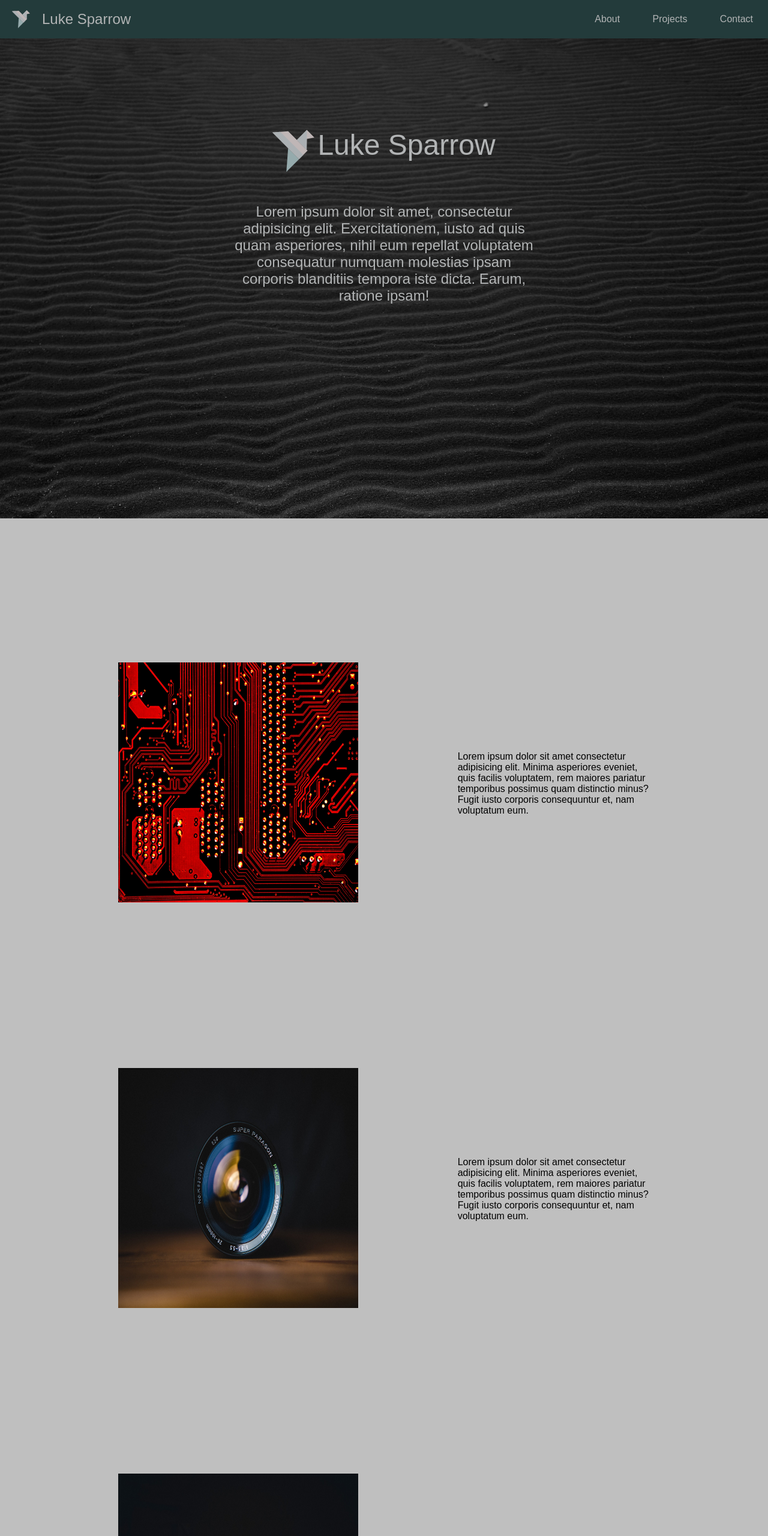
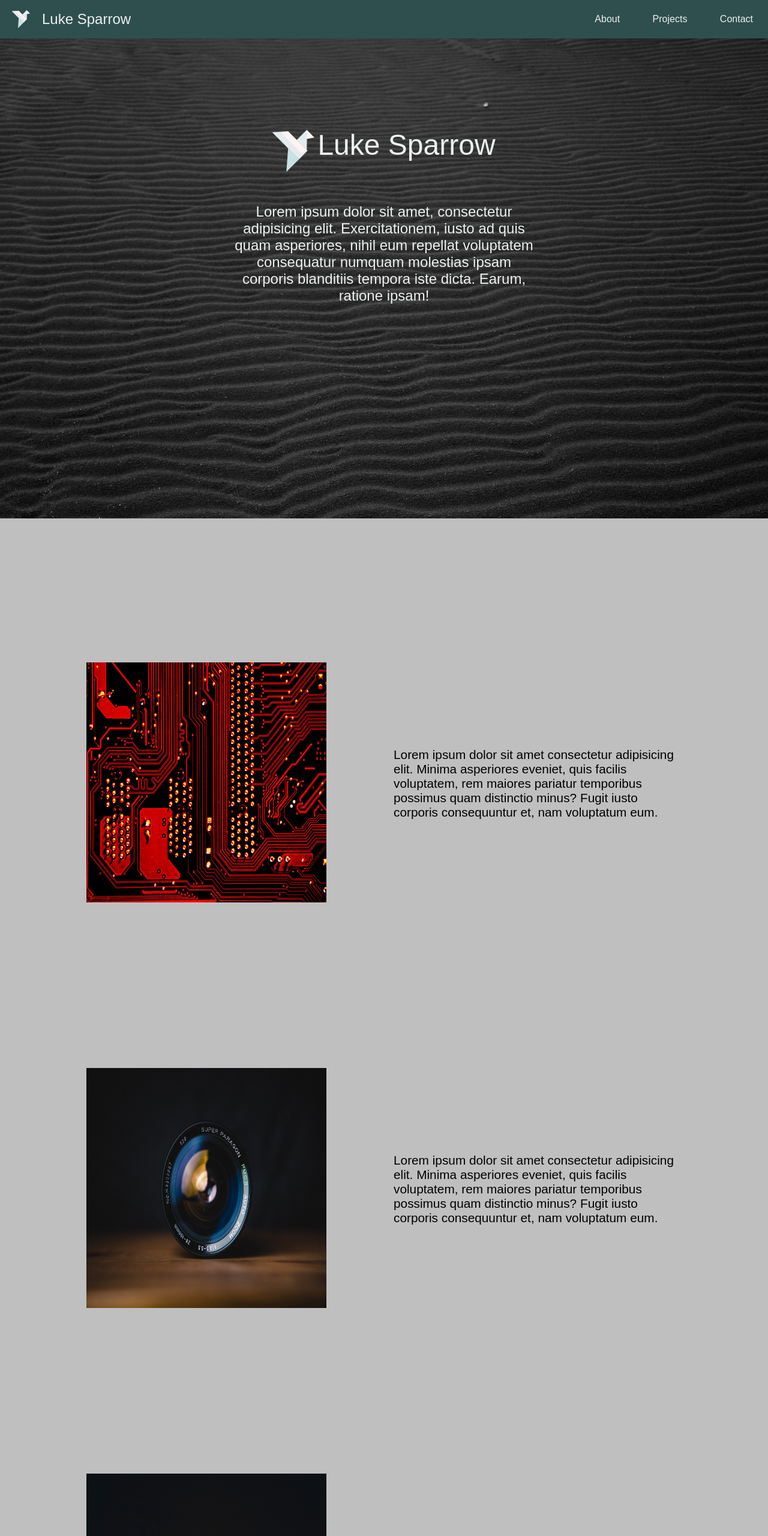
Before and after one commit to Luke-Sparrow/portfolio, a plain HTML site: page index.html in a window 1280 px wide. Shown: the top 2560 px of the page at 60% size. Drawn offline with Linux system fonts and the light colour scheme; a web font is replaced by a local one.

Commit message:
updating broken styling

```diff
--- a/style.css
+++ b/style.css
@@ -16,6 +16,7 @@
 .top_section {
     background-image: url('./images/top_background.jpg');
     background-size: cover;
+    top: 0;
     height: 100vh;
     transition: all 1000ms ease-in;
     align-items: center;
@@ -30,15 +31,15 @@
     opacity: 1;
 }
 
-.top_section::before {
+/* .top_section::before {
     content: '';
-    position: absolute;
+    position: fixed;
     top: 0px;
     right: 0px;
     bottom: 0px;
     left: 0px;
     background-color: rgba(0, 0, 0, 0.25);
-}
+} */
 
 /* Styles for the navbar, and getting it to stay at the top of the window even when scrolling. */
 
@@ -92,7 +93,7 @@ header a {
 }
 
 .navlist li a {
-    transition: all 0.3s ease 0s;
+    transition: all 0.1s;
 }
 
 /* Styles for the healine image, name, and statement. Basic placement on the page. */
@@ -127,7 +128,6 @@ header a {
 /* Setting up project list to be below the initial window, and setting each project up to fade in from the edge of the screen with Intersection Observers in script.js */
 
 .projects {
-    height: 2000px;
     background-color: rgba(0,0,0,0.25);
 }
 
@@ -143,7 +143,7 @@ header a {
 .project1 {
     padding-top: 15rem;
     transform: translateX(-50%);
-    transition: all 1000ms ease-in;
+    transition: all 800ms ease-in;
     opacity: 0;
 }
 
@@ -153,12 +153,13 @@ header a {
 }
 
 .project1 p {
-    width: 20rem;
+    width: 30rem;
+    font-size: 1.3rem;
 }
 
 .project2 {
     transform: translateX(50%);
-    transition: all 1000ms ease-in;
+    transition: all 800ms ease-in;
     opacity: 0;
 }
 
@@ -168,12 +169,13 @@ header a {
 }
 
 .project2 p {
-    width: 20rem;
+    width: 30rem;
+    font-size: 1.3rem;
 }
 
 .project3 {
     transform: translateX(-50%);
-    transition: all 1000ms ease-in;
+    transition: all 800ms ease-in;
     opacity: 0;
 }
 
@@ -183,10 +185,20 @@ header a {
 }
 
 .project3 p {
-    width: 20rem;
+    width: 30rem;
+    font-size: 1.3rem;
 }
 
 .fade_in {
     transform: translateX(0);
     opacity: 1;
 }
+
+/* Final styling for the footer to include contact links */
+
+footer {
+    display: flex;
+    height: 4vh;
+    justify-content: center;
+    align-items: center;
+}
```
